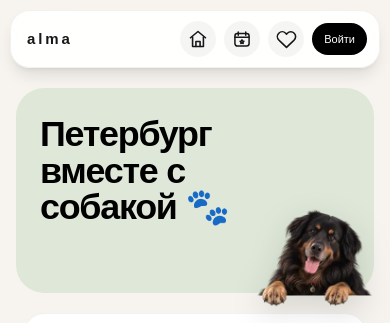
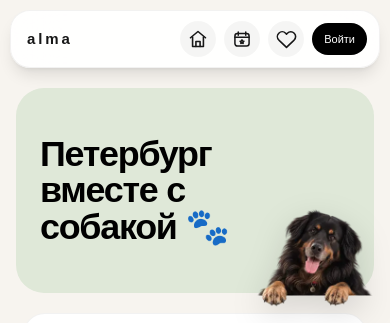
Before and after one commit to olgakastanova48386-dotcom/alma, a Next.js app: page /dog-friendly in a window 390 px wide. Shown: the top 323 px of the page. Built offline with nearby package versions, Linux system fonts and the light colour scheme; no server answers.

Commit message:
Align dog-friendly title with dog on mobile

```diff
--- a/app/dog-friendly/page.tsx
+++ b/app/dog-friendly/page.tsx
@@ -34,8 +34,8 @@ export default function DogFriendlyPage() {
     <main className="min-h-screen bg-[#f7f4ef] pt-[88px] sm:pt-[104px] pb-24 text-black">
       <section className="max-w-7xl mx-auto px-4 sm:px-6 lg:px-8">
         <div className="relative overflow-visible rounded-[28px] bg-[#dfe8d8] px-6 py-5 pr-[145px] min-h-[205px] sm:px-8 sm:py-5 sm:pr-[220px] sm:min-h-[170px] md:min-h-[185px] md:pr-[310px] lg:min-h-[190px] lg:px-9 lg:py-6 lg:pr-[390px]">
-          <div className="relative z-10 lg:max-w-[68%]">
-            <h1 className="mt-2 text-3xl sm:text-4xl lg:text-[42px] font-bold tracking-tight leading-[1.02]">
+          <div className="relative z-10 flex min-h-[165px] items-center sm:min-h-[130px] md:min-h-[145px] lg:min-h-[142px] lg:max-w-[68%]">
+            <h1 className="mt-0 max-w-[62%] text-[26px] sm:text-3xl lg:text-[38px] font-bold tracking-tight leading-[1.04]">
               Петербург вместе с собакой 🐾
             </h1>
           </div>
```
